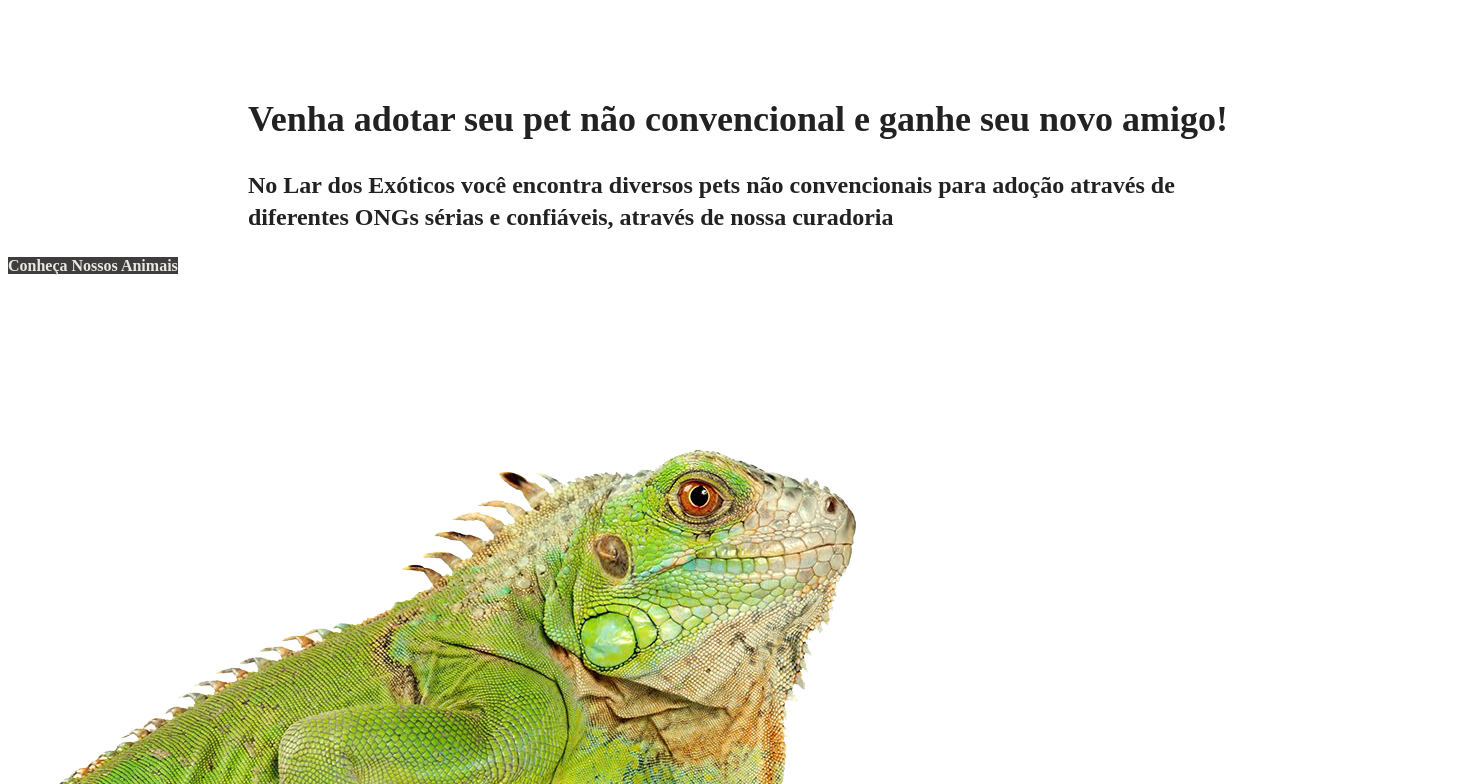
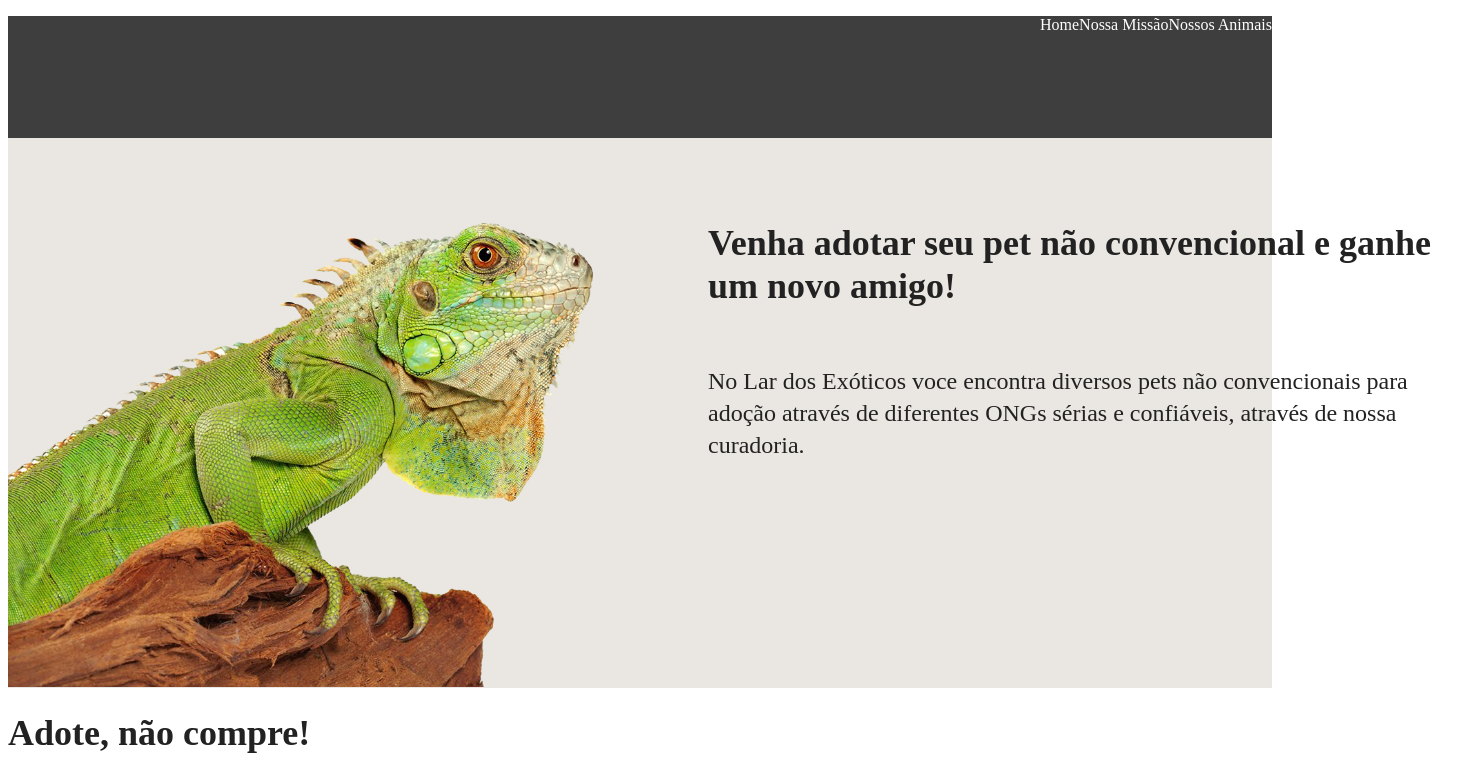
Before and after one commit to ElideCristina/Lar-Dos-Exoticos, a plain HTML site: page Site/index.html in a window 1280 px wide. Shown: the top 784 px of the page, 1458 px wide, since content can reach past the window. Drawn offline with Linux system fonts and the light colour scheme.

Commit message:
ALTERAÇÕES html css
..

```diff
--- a/Site/index.css
+++ b/Site/index.css
@@ -10,9 +10,6 @@ ul {
     justify-content: flex-end;
     list-style-type: none;
     align-items: center;
-    padding: 20px;
-    margin-bottom: 20x;
-
 }
 
 a {
@@ -29,45 +26,44 @@ font-weight: 600;
 h4{
 font-size: 24px;
 line-height: 32px;
-font-weight: 600;
-text-align: left;
-margin-bottom: 32px;
-}
-
-header{
+font-weight: 500;
 
 }
 
-header #hero{
-    background-color: #EAE6E1;
-    box-shadow: none;
+nav{
+    width: 100%;
+    height: 122px;
+    background-color: #3E3E3E;
 }
 
-header #hero-title h1{
-margin-bottom: -4px;
-margin-left: 240px;
+.banner{
+    width: 100%;
+    height: 550px;
+    background-color: #eae6e1;
 }
 
-header #hero-subtitle h4{
-    margin-bottom: 24px;
-    margin-left: 240px;
-    }
-
-header #background{
-
+.Iguana{
+    height: 500px;
+    position:absolute;
+    margin-top: 49px;
+    align-items:flex-end;
 }
 
-#value-proposition{
-    height: 300px;
+.title{
+    display: flex;
+    margin-left: 700px;
+    padding-top: 60px;
+    width: 750px;
 }
 
-#value-proposition a {
-	background-color:#3E3E3E;
-	font-weight: 600;
-    color: #EAE6E1;
-	margin-top: 24px;
+.subtitle{
+    display: flex;
+    margin-left: 700px;
+    width: 700px;
 }
 
-#value-proposition .col{
-	padding:0
+.button{
+    color: #eae6e1;
+    background-color: #222222;
+    margin-left: 800px;
 }
--- a/Site/index.html
+++ b/Site/index.html
@@ -21,29 +21,18 @@
         </ul>
     </nav>
 
-    <header id="hero">
-        <div id="background"></div>
-        <div id="value-proposition" class="container valign-wrapper">
-            <div>
-                <div class="row">
-                <div class="col s12 m12 l7 x7">
-                    <div id="hero-title"><h1>Venha adotar seu pet não convencional e ganhe seu novo amigo!</h1></div>
-                </div>
-                </div>
-                <div id="hero-subtitle"><h4>No Lar dos Exóticos você encontra diversos pets não convencionais
-                    para adoção através de diferentes ONGs sérias e confiáveis, através
-                    de nossa curadoria</h4></div>
-            </div>
-            <div>
-                <a href="#" class="button">Conheça Nossos Animais</a>
-            </div>
-
-        </div>
-        <img src="../img/Iguana.png"></img>
-    </header>
+<div class="banner">
+    <div><img class="Iguana" src="../img/Iguana.png"></img></div>
+    <div><span class="title"><h1>Venha adotar seu pet não convencional e ganhe um novo amigo!</h1></span>
+    <span class="subtitle"><h4>No Lar dos Exóticos voce encontra diversos pets não convencionais para adoção através de diferentes ONGs sérias e confiáveis, através de nossa curadoria.</h4></span>
+    <button class="buttom">
+        <a href="animais.html">Conheça Nossos Animais</a>
+    </button>
+</div>
+</div>
 
 
-    <h1>Adote, não compre!</h1>
+    <div><h1>Adote, não compre!</h1></div>
     <h4>Adotar um pet não convencional oferece uma oportunidade emocionante de  diversificar a
         experiência de cuidar de um animal de estimação. Esses  animais únicos, como coelhos,
         hamsters ou pássaros exóticos, trazem uma  nova dinâmica para o lar, proporcionando
```
